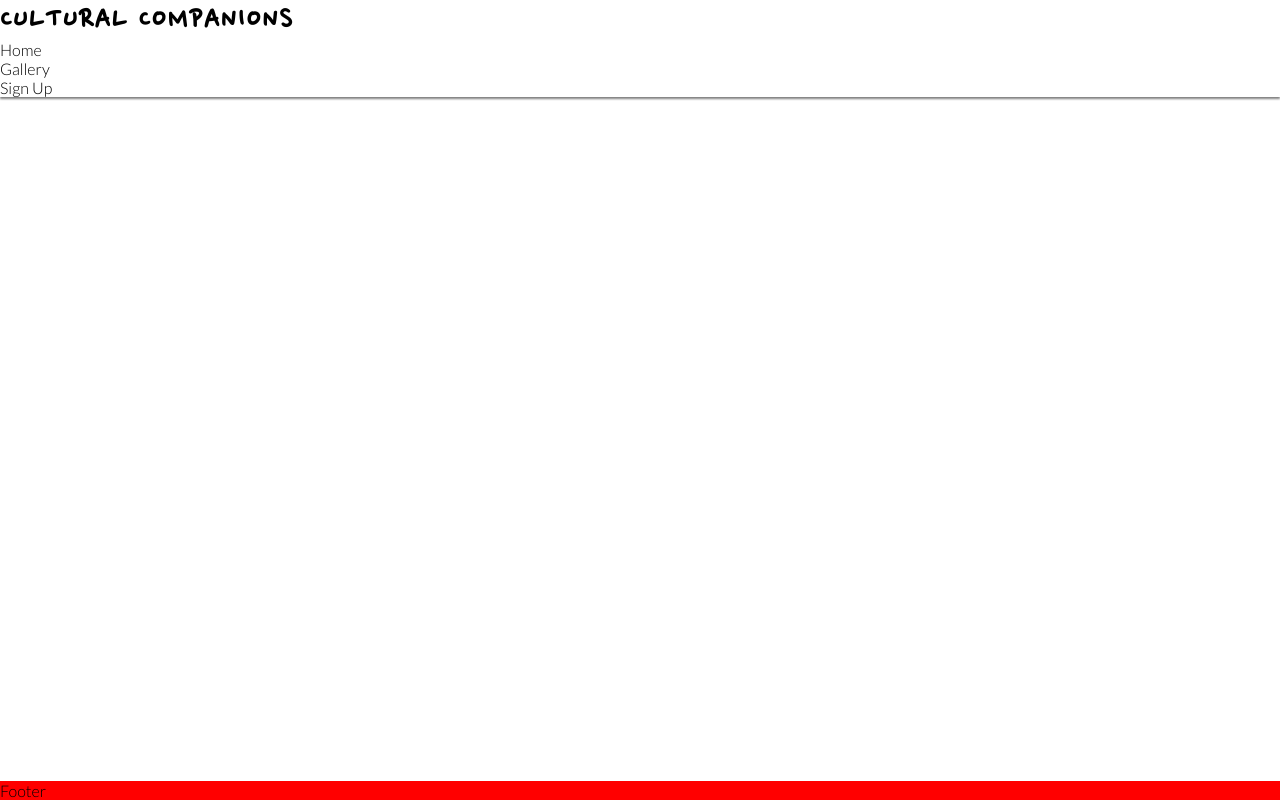
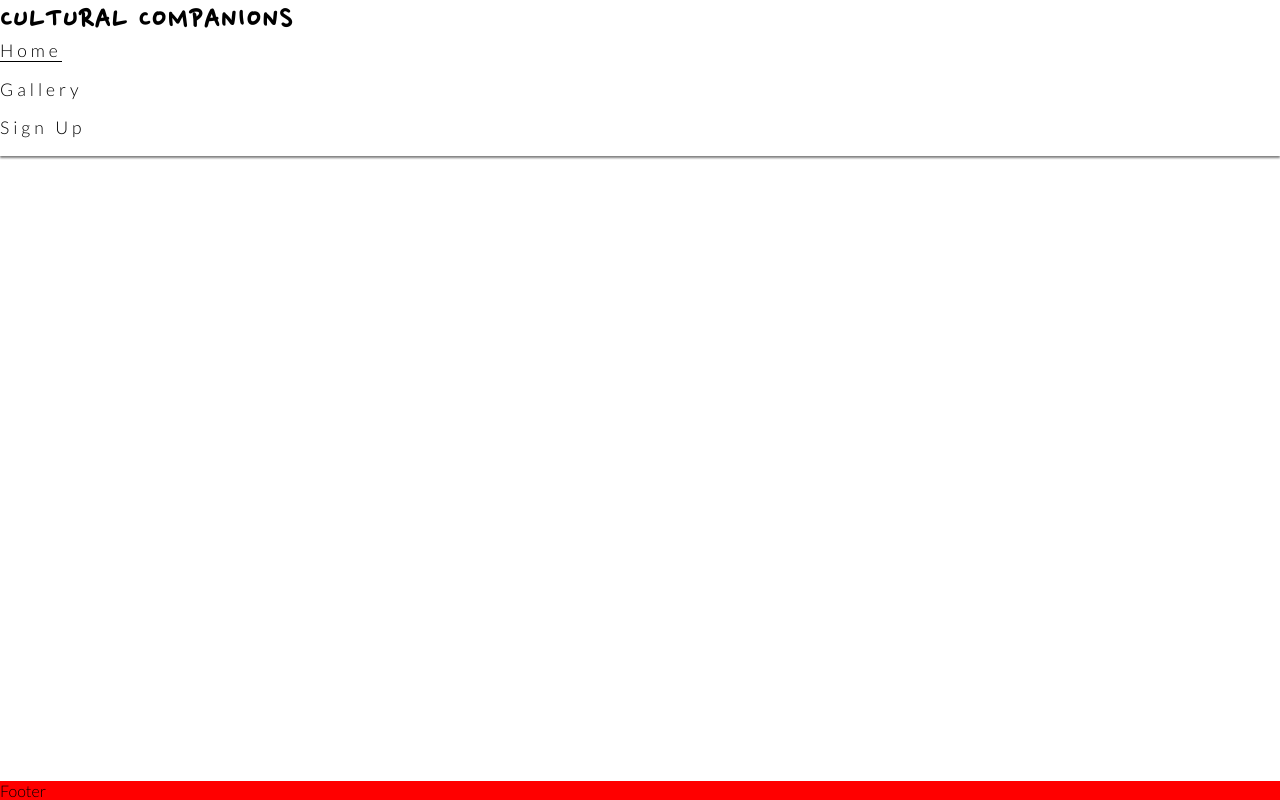
Before and after one commit to MarMar793/Cultural-Companions, a plain HTML site: page index.html in a window 1280 px wide. Drawn offline with Linux system fonts and the light colour scheme.

Commit message:
addedIds and class to menu list to apply css changes

```diff
--- a/assets/css/style.css
+++ b/assets/css/style.css
@@ -48,9 +48,17 @@ h1{
     letter-spacing:4px;
     list-style-type:none;
 }
+
+#menu > li{
+margin-bottom:1em;
+}
+
+.active{
+    border-bottom: 1px solid black;
+}
 /*main content*/
 main{
-border: blueviolet;
+border: orange;
     /*Make main element take up any surplus space and push footer down*/
     flex: 1 0 auto;
 }
--- a/index.html
+++ b/index.html
@@ -26,8 +26,8 @@
 
 <!--Nav bar-->
 <nav>
-    <ul>
-       <li><a href="">Home</a></li>
+    <ul id="menu" >
+       <li><a href="" class ="active">Home</a></li>
        <li><a href="">Gallery</a></li>
        <li><a href="">Sign Up</a></li>
     </ul>
```
